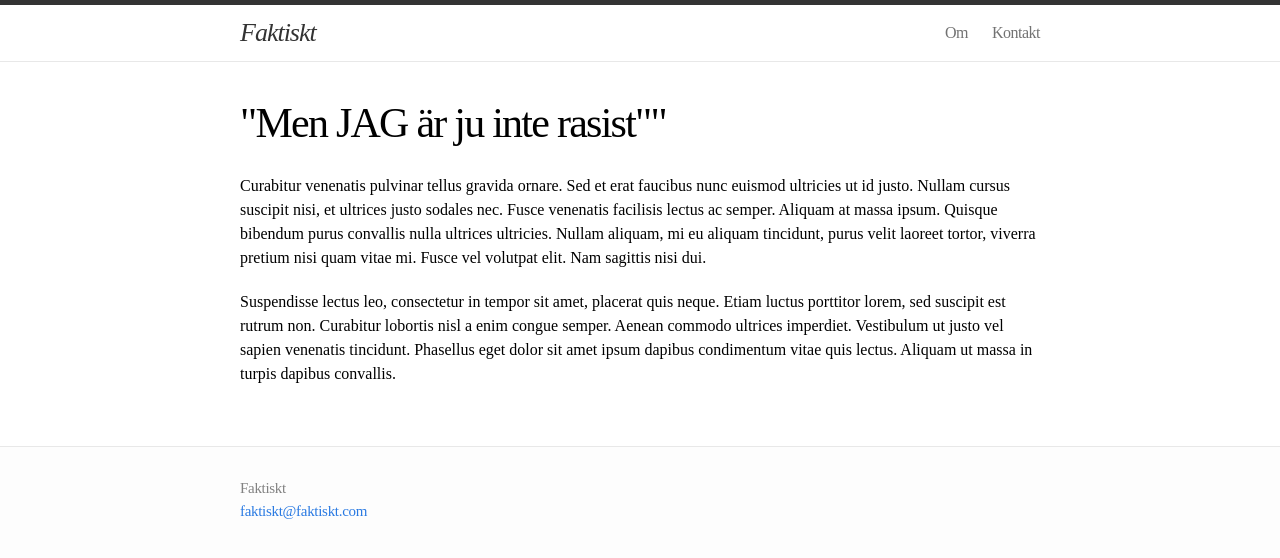
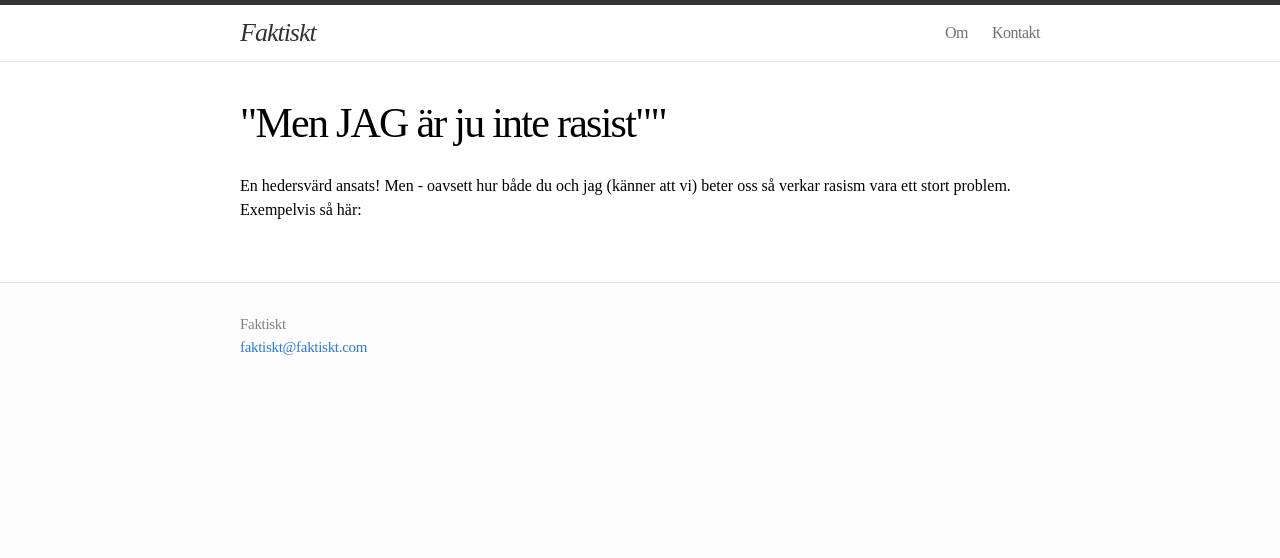
Before and after one commit to frigolitvarulv/faktiskt.github.io, a Jekyll site: the page built from migration/men-jag-ar-ju-inte-rasist.md, in a window 1280 px wide. Shown: the top 558 px of the page. Built offline with Jekyll 4.4.1, drawn with Linux system fonts in a browser that asks for light colours; Markdown is read by kramdown in place of the engine named in the settings.

Commit message:
Updated men-jag-ar-ju-inte-rasist.md

```diff
--- a/migration/men-jag-ar-ju-inte-rasist.md
+++ b/migration/men-jag-ar-ju-inte-rasist.md
@@ -1,20 +1,7 @@
 ---
-layout: post
+layout: postindex
 title: "Men JAG är ju inte rasist\""
 published: true
 ---
 
-
-Curabitur venenatis pulvinar tellus gravida ornare. Sed et erat faucibus nunc
-euismod ultricies ut id justo. Nullam cursus suscipit nisi, et ultrices justo
-sodales nec. Fusce venenatis facilisis lectus ac semper. Aliquam at massa
-ipsum. Quisque bibendum purus convallis nulla ultrices ultricies. Nullam
-aliquam, mi eu aliquam tincidunt, purus velit laoreet tortor, viverra pretium
-nisi quam vitae mi. Fusce vel volutpat elit. Nam sagittis nisi dui.
-
-Suspendisse lectus leo, consectetur in tempor sit amet, placerat quis neque.
-Etiam luctus porttitor lorem, sed suscipit est rutrum non. Curabitur lobortis
-nisl a enim congue semper. Aenean commodo ultrices imperdiet. Vestibulum ut
-justo vel sapien venenatis tincidunt. Phasellus eget dolor sit amet ipsum
-dapibus condimentum vitae quis lectus. Aliquam ut massa in turpis dapibus
-convallis.
+En hedersvärd ansats! Men - oavsett hur både du och jag (känner att vi) beter oss så verkar rasism vara ett stort problem. Exempelvis så här:
```
